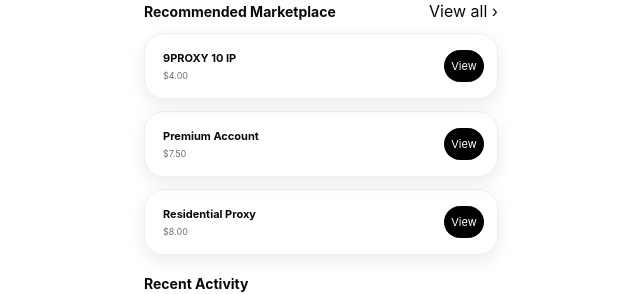
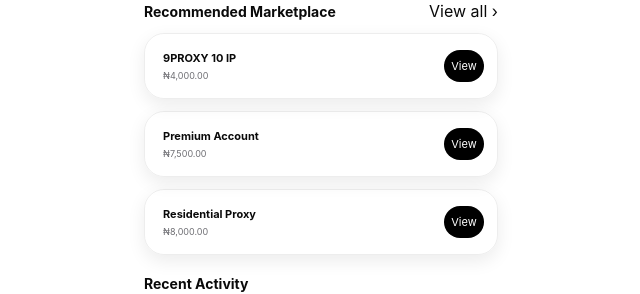
Before and after one commit to wis12dom34/-wickspend-web, a Next.js app: page / in a window 1280 px wide. Shown: the part 953-1247 px from the top of the page, without its empty margins (319-959 px from the left). Built offline with nearby package versions, Linux system fonts and the light colour scheme; no server answers.

Commit message:
Use NGN pricing on home marketplace recommendations

```diff
--- a/app/page.tsx
+++ b/app/page.tsx
@@ -9,7 +9,7 @@ import { getSessionToken } from "@/lib/session";
 const quickActions = [["☎️","Buy Number","/buy-number"],["📱","Rent Number","/rent-number"],["🛍️","Marketplace","/marketplace"],["📋","Orders","/orders"]] as const;
 const services = [["https://cdn.simpleicons.org/whatsapp/25D366","WhatsApp","/buy-number?service=WhatsApp"],["https://cdn.simpleicons.org/telegram/26A5E4","Telegram","/buy-number?service=Telegram"],["https://cdn.simpleicons.org/instagram/E4405F","Instagram","/buy-number?service=Instagram"],["https://cdn.simpleicons.org/facebook/0866FF","Facebook","/buy-number?service=Facebook"],["https://cdn.simpleicons.org/tiktok/000000","TikTok","/buy-number?service=TikTok"],["https://cdn.simpleicons.org/google/4285F4","Google","/buy-number?service=Google"]] as const;
 const countries = [["🇺🇸","United States","USA"],["🇬🇧","United Kingdom","UK"],["🇩🇪","Germany","Germany"],["🇳🇬","Nigeria","Nigeria"],["🇨🇦","Canada","Canada"],["🇵🇱","Poland","Poland"]] as const;
-const marketplace = [["9PROXY 10 IP","$4.00"],["Premium Account","$7.50"],["Residential Proxy","$8.00"]] as const;
+const marketplace = [["9PROXY 10 IP","₦4,000.00"],["Premium Account","₦7,500.00"],["Residential Proxy","₦8,000.00"]] as const;
 function resolveBalance(payload:any):number|null{const values=[payload?.balance_ngn,payload?.wallet_balance_ngn,payload?.wallet?.balance_ngn,payload?.data?.balance_ngn,payload?.data?.wallet_balance_ngn];for(const v of values){const n=Number(v);if(v!==undefined&&v!==null&&Number.isFinite(n))return n}return null}
 function listOf(payload:any,keys:string[]){if(Array.isArray(payload))return payload;for(const key of keys){const v=payload?.[key];if(Array.isArray(v))return v}if(Array.isArray(payload?.data))return payload.data;for(const key of keys){const v=payload?.data?.[key];if(Array.isArray(v))return v}return []}
 function activeOf(payload:any){const list=listOf(payload,["active","numbers","items","orders"]);return list[0]||payload?.active||payload?.number||payload?.data?.active||payload?.data?.number||null}
```
